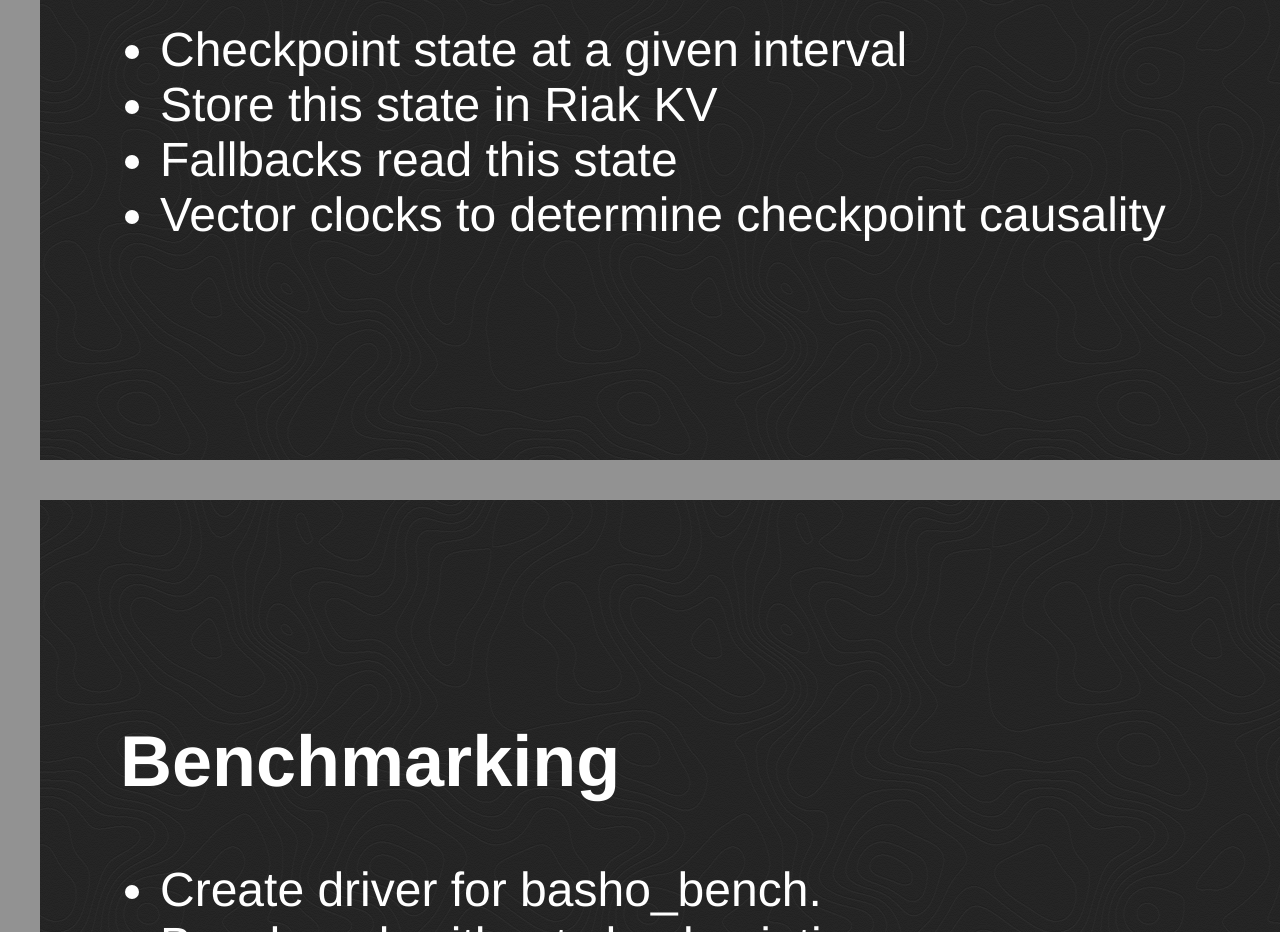
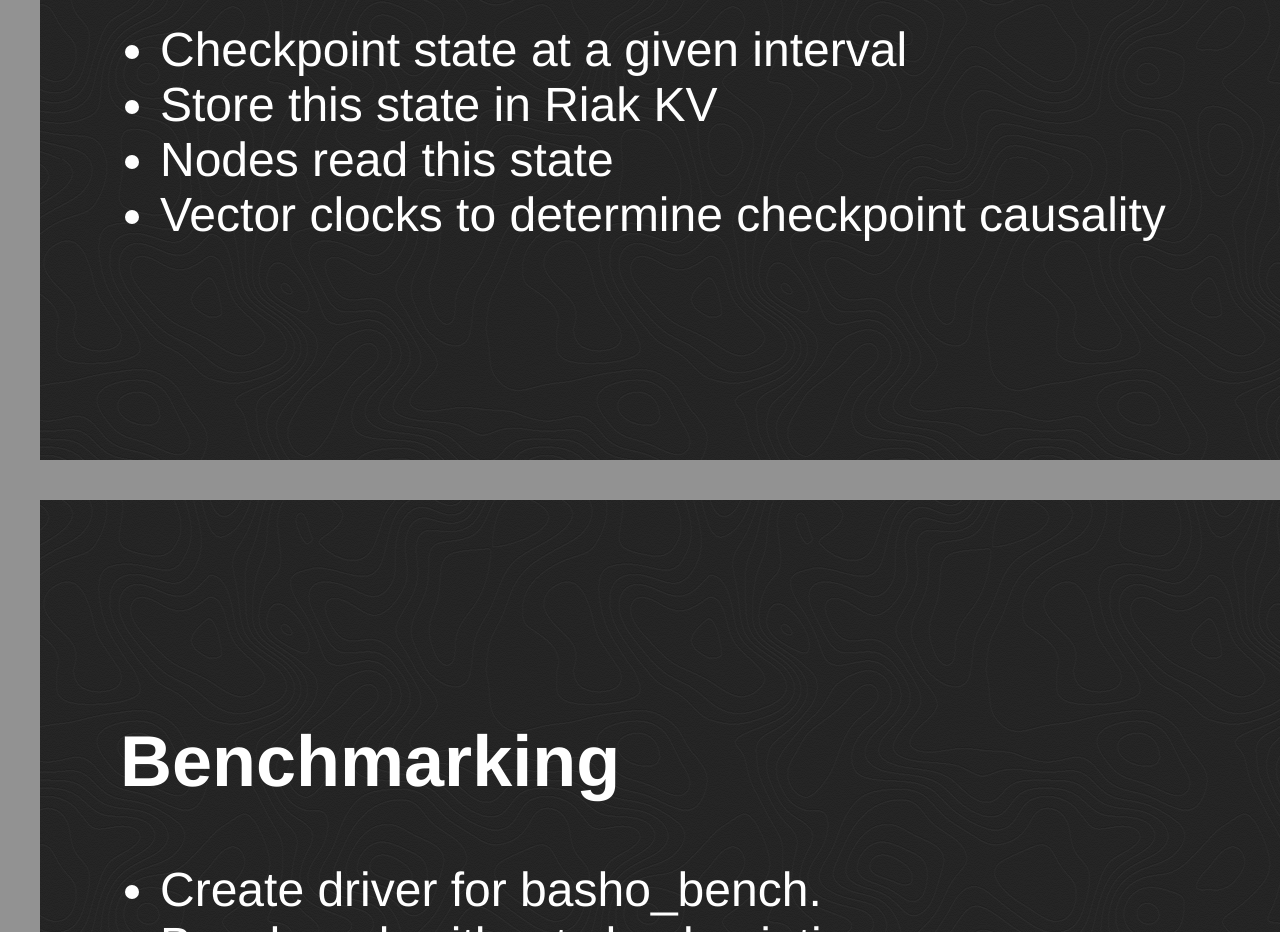
Before and after one commit to cmeiklejohn/riak-stream-deck, a plain HTML site: page index.html in a window 1280 px wide. Shown: the part 9620-10552 px from the top of the page. Drawn offline with Linux system fonts and the light colour scheme.

Commit message:
Initial.

```diff
--- a/index.html
+++ b/index.html
@@ -140,7 +140,7 @@
     <ul>
       <li>Checkpoint state at a given interval</li>
       <li>Store this state in Riak KV</li>
-      <li>Fallbacks read this state</li>
+      <li>Nodes read this state</li>
       <li>Vector clocks to determine checkpoint causality</li>
     </ul>
     </section>
```
